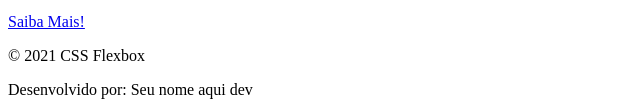
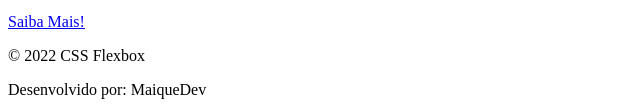
Before and after one commit to MaiqueDev/fundamentos-de-flex-box, a plain HTML site: page flex-projeto/index.html in a window 1280 px wide. Shown: the part 2587-2699 px from the top of the page, 0-640 px from the left. Drawn offline with Linux system fonts and the light colour scheme.

Commit message:
Update index.html

```diff
--- a/flex-projeto/index.html
+++ b/flex-projeto/index.html
@@ -106,8 +106,8 @@
     </div>
 
     <footer>
-        <p>&copy; 2021 CSS Flexbox</p>
-        <p>Desenvolvido por: Seu nome aqui dev</p>
+        <p>&copy; 2022 CSS Flexbox</p>
+        <p>Desenvolvido por: MaiqueDev</p>
     </footer>
 </body>
 </html>
```
